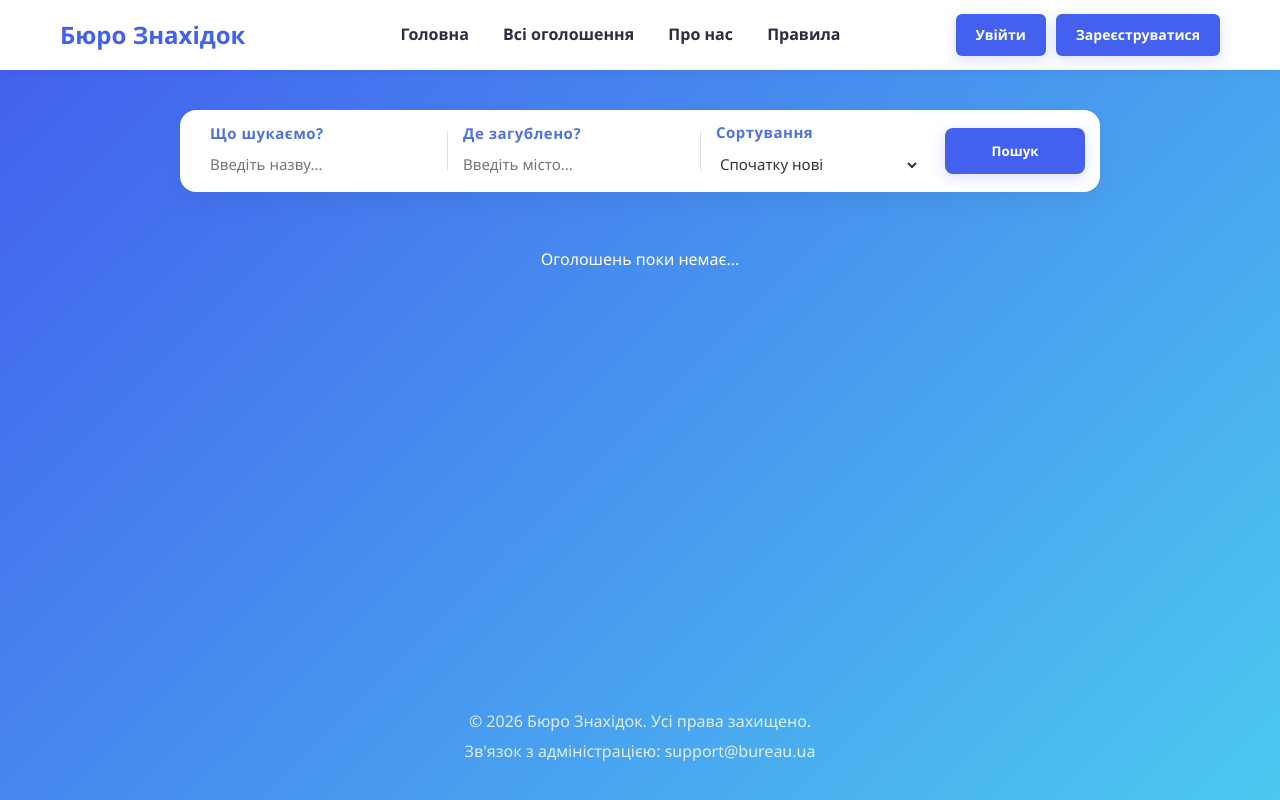
After one commit to yaverick/lost-property-site, a Flask app: page /all_items in a window 1280 px wide. The commit adds this page. Run offline with Flask 3, Linux system fonts and the light colour scheme; data that the repository does not hold is empty.

Commit message:
all items page create, add view reports, without search + minor fixes

```diff
--- a/main.py
+++ b/main.py
@@ -35,6 +35,8 @@ class LostItem(db.Model):
     city = db.Column(db.String(100), nullable=False)
     address = db.Column(db.Text, nullable=False)
     creator_id = db.Column(db.Integer, nullable=False)
+    creator_name = db.Column(db.String(30), nullable=False)
+    creator_phone_number = db.Column(db.String(20), nullable=False)
     date_posted = db.Column(db.DateTime, nullable=False, default=get_kyiv_time)
 
 
@@ -54,44 +56,28 @@ def inject_user():
 
 
 @app.route('/')
-@app.route('/home')
+@app.route('/home', methods=['POST', 'GET'])
 def home():
-    return render_template('home.html')
+    items = LostItem.query.order_by(LostItem.date_posted.desc()).all()
+    return render_template('home.html', items=items)
+
+@app.route('/all_items', methods=['POST', 'GET'])
+def all_items():
+    items = LostItem.query.order_by(LostItem.date_posted.desc()).all()
+    return render_template('all_items.html', items=items)
 
 @app.route('/about')
 def about():
     return render_template('about.html')
 
-@app.route('/login', methods=['POST', 'GET'])
-def login():
-    if request.method == 'POST':
-        email = request.form['email']
-        password = request.form['password']
-
-        user = Profile.query.filter_by(email=email).first()
-
-        if user and check_password_hash(user.password, password):
-            login_user(user, remember=True)
-            return redirect('/home')
-        else:
-            return render_template('login.html', error='Неправильна пошта або пароль')
-
-    return render_template('login.html')
-
-@app.route('/logout')
-@login_required
-def logout():
-    logout_user()
-    return redirect('/home')
-
 @app.route('/register', methods=['POST', 'GET'])
 def register():
     if request.method == 'POST':
-        name = request.form['name']
-        email = request.form['email']
-        phone_number = request.form['phone']
-        password = (request.form['password']).rstrip()
-        confirm_password = (request.form['confirm-password']).rstrip()
+        name = (request.form['name']).rstrip()
+        email = (request.form['email']).rstrip()
+        phone_number = (request.form['phone']).rstrip()
+        password = (request.form['password']).strip()
+        confirm_password = (request.form['confirm-password']).strip()
 
         hashed_password = generate_password_hash(password)
 
@@ -120,6 +106,28 @@ def register():
 
     return render_template('register.html')
 
+@app.route('/login', methods=['POST', 'GET'])
+def login():
+    if request.method == 'POST':
+        email = (request.form['email']).rstrip()
+        password = (request.form['password']).rstrip()
+
+        user = Profile.query.filter_by(email=email).first()
+
+        if user and check_password_hash(user.password, password):
+            login_user(user, remember=True)
+            return redirect('/home')
+        else:
+            return render_template('login.html', error='Неправильна пошта або пароль')
+
+    return render_template('login.html')
+
+@app.route('/logout')
+@login_required
+def logout():
+    logout_user()
+    return redirect('/home')
+
 @app.route('/rules')
 def rules():
     return render_template('rules.html')
@@ -133,13 +141,17 @@ def report():
         city = request.form['city']
         address = request.form['address']
         creator_id = current_user.id
+        creator_name = current_user.name
+        creator_phone_number = current_user.phone_number
 
         new_lost_item = LostItem(
             title=title,
             text=text,
             city=city,
             address=address,
-            creator_id=creator_id)
+            creator_id = creator_id,
+            creator_name=creator_name,
+            creator_phone_number=creator_phone_number)
 
         try:
             db.session.add(new_lost_item)
--- /dev/null
+++ b/static/css/all_items_styles.css
@@ -0,0 +1,172 @@
+.search-section {
+    display: flex;
+    justify-content: center;
+    padding: 40px 40px;
+    max-width: 1000px;
+    margin: 0 auto;
+}
+
+.search-container {
+    display: flex;
+    align-items: center;
+    background: #ffffff;
+    padding: 10px 15px;
+    border-radius: var(--border-radius);
+    box-shadow: 0 10px 25px rgba(0, 0, 0, 0.05);
+    width: 100%;
+    max-width: 100%;
+}
+
+.search-field {
+    display: flex;
+    flex-direction: column;
+    flex: 1;
+    padding: 0 15px;
+}
+
+.search-field label {
+    font-size: 15px;
+    font-weight: bold;
+    color: #4e73df;
+    margin-bottom: 4px;
+    letter-spacing: 0.5px;
+}
+
+.search-field input,
+.search-field select {
+    border: none;
+    outline: none;
+    font-size: 15px;
+    color: #333;
+    background: transparent;
+    padding: 5px 0;
+    border-bottom: 2px solid transparent;
+    transition: border-color 0.3s ease;
+}
+
+.search-field input:focus,
+.search-field select:focus {
+    border-bottom: 2px solid #4e73df;
+}
+
+.divider {
+    width: 1px;
+    height: 40px;
+    background-color: #e0e0e0;
+}
+
+.search-button {
+    background-color: var(--primary-color);
+    color: var(--white);
+    border: none;
+    padding: 14px 30px;
+    border-radius: 8px;
+    font-weight: 600;
+    cursor: pointer;
+    transition: background-color 0.3s ease, box-shadow 0.3s ease;
+    margin-left: 10px;
+    width: 140px;
+    box-shadow: 0 4px 15px rgba(67, 97, 238, 0.2);
+}
+
+.search-button:hover {
+    background-color: var(--primary-hover);
+    box-shadow: 0 6px 20px rgba(67, 97, 238, 0.3);
+}
+
+.item-card {
+    background: white;
+    border-radius: 15px;
+    padding: 20px;
+    display: flex;
+    flex-direction: column;
+    justify-content: space-between;
+    box-shadow: 0 2px 5px rgba(0, 0, 0, 0.03);
+    transition: box-shadow 0.3s ease;
+}
+
+.item-card:hover {
+    box-shadow: 0 8px 20px rgba(0, 0, 0, 0.1);
+}
+
+.item-header {
+    display: flex;
+    justify-content: space-between;
+    align-items: flex-start;
+    margin-bottom: 15px;
+}
+
+.item-title {
+    font-size: 1.2rem;
+    color: #333;
+    margin: 0;
+    font-weight: 700;
+}
+
+.item-date {
+    font-size: 0.8rem;
+    color: #888;
+    white-space: nowrap;
+}
+
+.item-location {
+    font-size: 0.9rem;
+    color: #555;
+    margin-bottom: 20px;
+    display: flex;
+    align-items: center;
+    gap: 5px;
+}
+
+.btn-more {
+    display: block;
+    text-align: center;
+    background: var(--primary-color);
+    color: var(--white);
+    text-decoration: none;
+    padding: 10px;
+    border-radius: 10px;
+    font-weight: 600;
+    font-size: 0.9rem;
+    transition: background-color 0.3s ease, box-shadow 0.3s ease;
+    box-shadow: 0 4px 15px rgba(67, 97, 238, 0.2);
+}
+
+.btn-more:hover {
+    background: var(--primary-hover);
+    box-shadow: 0 6px 20px rgba(67, 97, 238, 0.3);
+}
+
+.no-items {
+    text-align: center;
+    color: white;
+    grid-column: 1 / -1;
+}
+
+.items-container {
+    max-width: 1000px;
+    margin: 0 auto;
+    width: 100%;
+}
+
+.items-grid {
+    display: grid;
+    grid-template-columns: repeat(auto-fill, minmax(280px, 1fr));
+    gap: 25px;
+    padding: 15px 0;
+}
+
+
+@media (max-width: 768px) {
+    .search-container {
+        flex-direction: column;
+        align-items: stretch;
+        gap: 15px;
+    }
+    .divider {
+        display: none;
+    }
+    .search-button {
+        margin-left: 0;
+    }
+}
--- a/static/css/base_styles.css
+++ b/static/css/base_styles.css
@@ -6,7 +6,7 @@
     --bg-light: #f8f9fa;
     --white: #ffffff;
     --border-color: #e9ecef;
-    --border-radius: 10px;
+    --border-radius: 16px;
     --transition: 0.3s ease;
 }
 
--- /dev/null
+++ b/templates/all_items.html
@@ -0,0 +1,80 @@
+{% extends 'base.html' %}
+
+{% block title %}
+Бюро знахідок | Всі оголошення
+{% endblock %}
+
+{% block stylesheets %}
+{{ super() }}
+<link rel="stylesheet" href="{{ url_for('static', filename='css/all_items_styles.css') }}">
+{% endblock %}
+
+{% block body %}
+
+    <section class="search-section">
+        <form class="search-container" action="{{ url_for('all_items') }}" method="GET">
+            <div class="search-field">
+                <label>Що шукаємо?</label>
+                <input type="text" name="query" placeholder="Введіть назву...">
+            </div>
+
+            <div class="divider"></div>
+
+            <div class="search-field">
+                <label>Де загублено?</label>
+                <input type="text" name="city" placeholder="Введіть місто...">
+            </div>
+
+            <div class="divider"></div>
+
+            <div class="search-field">
+                <label>Сортування</label>
+                <select name="sort">
+                    <option value="newest">Спочатку нові</option>
+                    <option value="oldest">Спочатку старі</option>
+                </select>
+            </div>
+
+            <button type="submit" class="search-button">
+                <span>Пошук</span>
+            </button>
+        </form>
+    </section>
+
+    <div class="items-container">
+        <div class="items-grid">
+
+            {% for item in items %}
+
+                <div class="item-card">
+
+                    <div class="item-header">
+                        <h3 class="item-title">{{ item.title }}</h3>
+                        <span class="item-date">{{ item.date_posted.strftime('%d.%m') }}</span>
+                    </div>
+
+                    <div class="item-body">
+                        <div class="item-location">
+                            <i class="location-icon">📍</i>
+                            <span>{{ item.city }}, {{ item.address }}</span>
+                        </div>
+                    </div>
+
+                    <div class="item-footer">
+                        <a href="" class="btn-more">
+                            Детальніше
+                        </a>
+                    </div>
+
+                </div>
+
+            {% else %}
+
+                <p class="no-items">Оголошень поки немає...</p>
+
+            {% endfor %}
+
+        </div>
+    </div>
+
+{% endblock %}
--- a/templates/base.html
+++ b/templates/base.html
@@ -17,7 +17,7 @@
             <a href="{{ url_for('home') }}" class="logo">Бюро Знахідок</a>
             <nav class="nav-links">
                 <a href="{{ url_for('home') }}">Головна</a>
-                <a href="{{ url_for('home') }}">Всі оголошення</a>
+                <a href="{{ url_for('all_items') }}">Всі оголошення</a>
                 <a href="{{ url_for('about') }}">Про нас</a>
                 <a href="{{ url_for('rules') }}">Правила</a>
             </nav>
@@ -37,8 +37,10 @@
 
     <div class="gradient-wrapper">
 
-        {% block body %}
-        {% endblock %}
+        <div class="main-content">
+            {% block body %}
+            {% endblock %}
+        </div>
 
         <footer>
             <div class="container footer-content">
```
Also changed, not shown: static/css/home_styles.css (+24 -2 lines), templates/home.html (+18 -2 lines), 1 other file.
